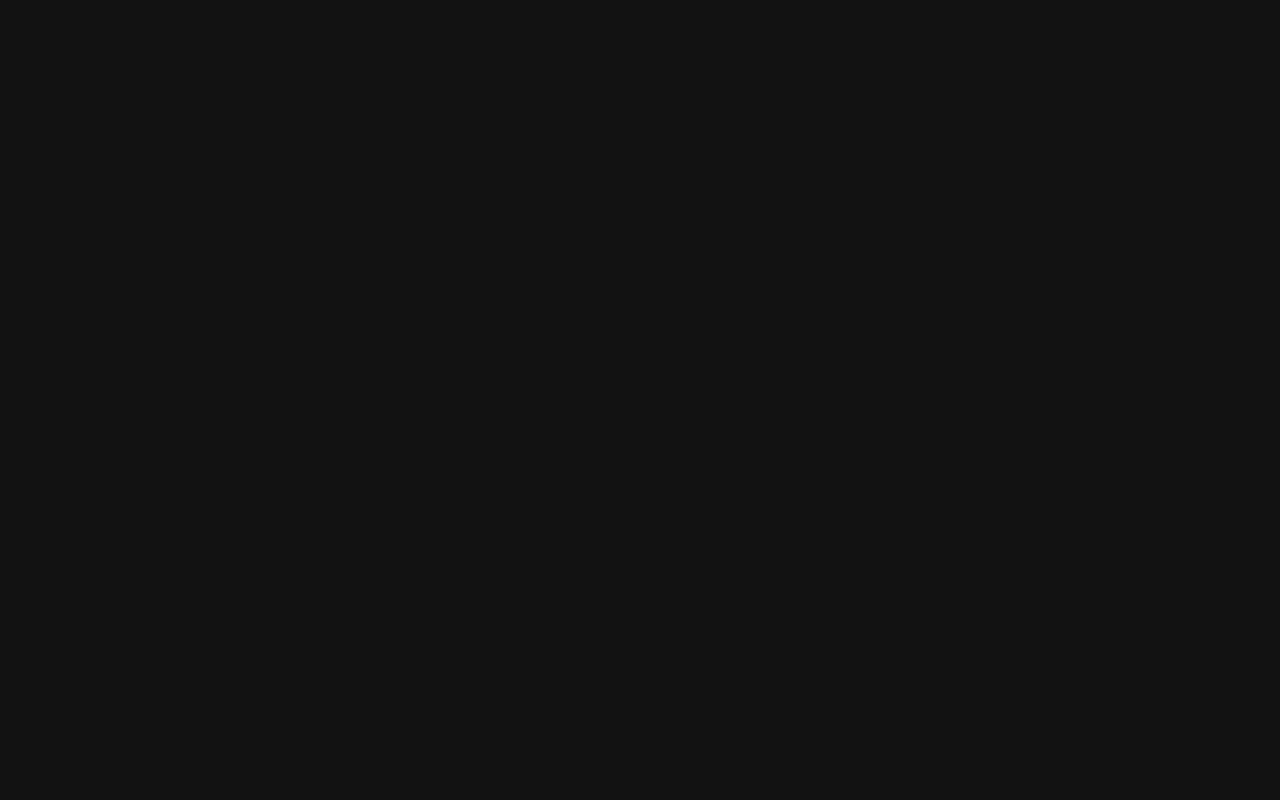
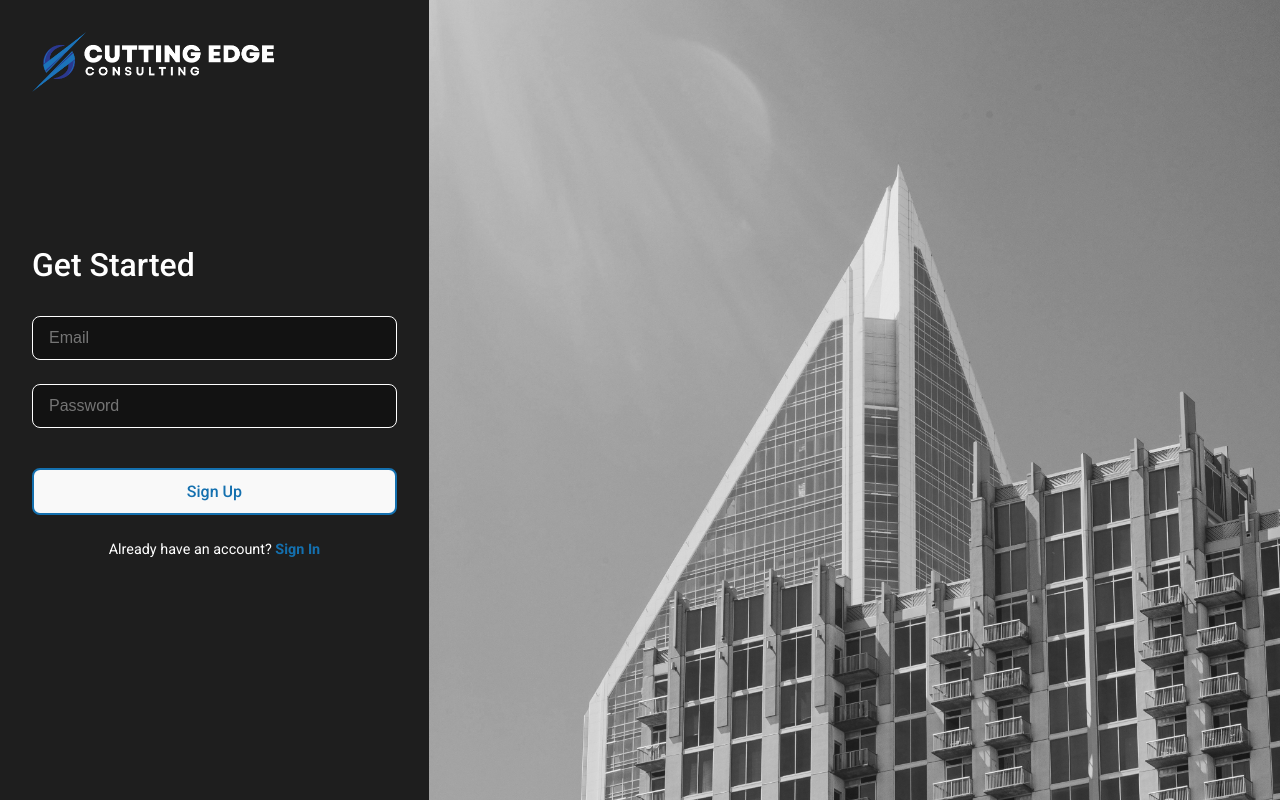
Before and after one commit to terccapital/cuttingedgeconsulting, a React (Vite) app: page /signup in a window 1280 px wide. Before the commit this address had no page. Built offline with nearby package versions, Linux system fonts and the light colour scheme.

Commit message:
login and signup pages built

```diff
--- a/src/App.jsx
+++ b/src/App.jsx
@@ -1,12 +1,16 @@
 import { Routes, Route } from "react-router-dom";
 import Home from "./pages/Home";
 import About from "./pages/About";
+import LoginPage from "./pages/LoginPage";
+import SignUpPage from "./pages/SignUpPage";
 
 function App() {
   return (
     <Routes>
       <Route path="/" element={<Home />} />
       <Route path="/about" element={<About />} />
+      <Route path="/login" element={<LoginPage />} />
+      <Route path="/signup" element={<SignUpPage />} />
     </Routes>
   );
 }
--- a/src/components/Navbar.jsx
+++ b/src/components/Navbar.jsx
@@ -16,13 +16,16 @@ const Navbar = () => {
 
       {/* Desktop Links (Hidden on Mobile) */}
       <ul className={`nav-links ${menuOpen ? "open" : ""}`}>
-        <li><a href="/">Home</a></li>
-        <li><a href="/about">About</a></li>
+        <li><Link to="/">Home</Link></li>
+        <li><Link to="/about">About</Link></li>
       </ul>
 
       {/* Right Side: Login & Hamburger */}
       <div className="nav-right">
-        <a href="#login" className="login-btn">Log In</a>
+        {/* Direct Link to Login Page */}
+        <Link to="/login" className="login-btn">
+          Log In
+        </Link>
 
         {/* Hamburger Menu (Only Visible on Mobile) */}
         <button className="hamburger" onClick={() => setMenuOpen(!menuOpen)}>
@@ -34,8 +37,9 @@ const Navbar = () => {
       {menuOpen && (
         <div className="mobile-menu">
           <ul>
-            <li><a href="/" onClick={() => setMenuOpen(false)}>Home</a></li>
-            <li><a href="/about" onClick={() => setMenuOpen(false)}>About</a></li>
+            <li><Link to="/" onClick={() => setMenuOpen(false)}>Home</Link></li>
+            <li><Link to="/about" onClick={() => setMenuOpen(false)}>About</Link></li>
+            <li><Link to="/login" onClick={() => setMenuOpen(false)}>Log In</Link></li>
           </ul>
         </div>
       )}
--- /dev/null
+++ b/src/pages/LoginPage.jsx
@@ -0,0 +1,58 @@
+import "../styles/LoginPage.css";
+import "../styles/Global.css";
+import { useState } from "react";
+
+const LoginPage = () => {
+  const [email, setEmail] = useState("");
+  const [password, setPassword] = useState("");
+
+  const handleSubmit = (e) => {
+    e.preventDefault();
+    console.log("Logging in with", { email, password });
+    // Add Supabase login logic here
+  };
+
+  return (
+    <div className="login-page">
+      {/* Left Section: Login */}
+      <div className="login-left">
+        <img src="/cec-logo-white.png" alt="CEC Logo" className="login-logo" />
+
+        <div className="login-container">
+          <h2 className="login-title">Welcome Back</h2>
+          <form onSubmit={handleSubmit}>
+            <input
+              type="email"
+              placeholder="Email"
+              value={email}
+              onChange={(e) => setEmail(e.target.value)}
+              className="login-input"
+              required
+            />
+            <input
+              type="password"
+              placeholder="Password"
+              value={password}
+              onChange={(e) => setPassword(e.target.value)}
+              className="login-input"
+              required
+            />
+            <button type="submit" className="login-button">
+              Log In
+            </button>
+          </form>
+
+          {/* Sign-Up Clause */}
+          <p className="signup-clause">
+            Don't have an account? <a href="/signup">Sign Up</a>
+          </p>
+        </div>
+      </div>
+
+      {/* Right Section: Image */}
+      <div className="login-right"></div>
+    </div>
+  );
+};
+
+export default LoginPage;
--- /dev/null
+++ b/src/pages/SignUpPage.jsx
@@ -0,0 +1,58 @@
+import "../styles/LoginPage.css";
+import "../styles/Global.css";
+import { useState } from "react";
+
+const SignUpPage = () => {
+  const [email, setEmail] = useState("");
+  const [password, setPassword] = useState("");
+
+  const handleSubmit = (e) => {
+    e.preventDefault();
+    console.log("Signing up with", { email, password });
+    // Placeholder for future signup logic
+  };
+
+  return (
+    <div className="login-page">
+      {/* Left Section: Sign Up */}
+      <div className="login-left">
+        <img src="/cec-logo-white.png" alt="CEC Logo" className="login-logo" />
+
+        <div className="login-container">
+          <h2 className="login-title">Get Started</h2>
+          <form onSubmit={handleSubmit}>
+            <input
+              type="email"
+              placeholder="Email"
+              value={email}
+              onChange={(e) => setEmail(e.target.value)}
+              className="login-input"
+              required
+            />
+            <input
+              type="password"
+              placeholder="Password"
+              value={password}
+              onChange={(e) => setPassword(e.target.value)}
+              className="login-input"
+              required
+            />
+            <button type="submit" className="login-button">
+              Sign Up
+            </button>
+          </form>
+
+          {/* Sign-In Clause */}
+          <p className="signup-clause">
+            Already have an account? <a href="/login">Sign In</a>
+          </p>
+        </div>
+      </div>
+
+      {/* Right Section: Image */}
+      <div className="signin-right"></div>
+    </div>
+  );
+};
+
+export default SignUpPage;
--- /dev/null
+++ b/src/styles/LoginPage.css
@@ -0,0 +1,149 @@
+/* Full Page Split Styling */
+.login-page {
+  display: flex;
+  flex-direction: row; /* Ensure horizontal layout */
+  height: 100vh;
+  width: 100vw;
+  background: #121212;
+  color: white;
+}
+
+/* Left Side - Login Section */
+.login-left {
+  flex: 0.3;
+  background: #1e1e1e;
+  display: flex;
+  flex-direction: column;
+  align-items: center;
+  justify-content: center;
+  padding: 3rem 2rem;
+  box-sizing: border-box;
+  position: relative;
+  height: 100vh; /* Ensure full height */
+}
+
+/* Logo Styling */
+.login-logo {
+  position: absolute;
+  top: 2rem;
+  left: 2rem;
+  height: 60px;
+}
+
+/* Form Styling */
+.login-container {
+  width: 100%;
+  max-width: 400px;
+  text-align: center;
+}
+
+.login-content {
+  display: flex;
+  flex-direction: column;
+  align-items: center;
+  justify-content: flex-start;  /* Align content to the top */
+  padding: 2rem;
+  gap: 1rem;  /* Space between elements */
+  margin-top: 2rem;  /* Adjust this to move content closer */
+}
+
+/* Title - Welcome Back */
+.login-title {
+  font-size: 2rem;
+  font-weight: 500;
+  color: white;
+  text-align: left;
+  margin-top: 1rem;  /* Reduce the margin to move it closer */
+}
+
+.login-input {
+  width: 100%;
+  padding: 12px 16px;
+  margin-bottom: 1.5rem;
+  border-radius: 8px;
+  border: 1px solid #ffffff;
+  background: #121212;
+  color: #ffffff;
+  font-size: 1rem;
+  box-sizing: border-box;
+}
+
+.login-button {
+  width: 100%;
+  padding: 12px;
+  font-size: 1rem;
+  border: 2px solid #1470AF;
+  color: #1470AF;
+  border-radius: 8px;
+  cursor: pointer;
+  transition: background 0.3s ease;
+  margin-top: 1rem;
+}
+
+.login-button:hover {
+  background: #1470AF;
+  color: white;
+}
+
+.signup-clause {
+  margin-top: 1.5rem;
+  font-size: 0.9rem;
+  color: #ffffff;
+}
+
+.signup-clause a {
+  color: #1470af;
+  text-decoration: none;
+  font-weight: 600;
+}
+
+.signup-clause a:hover {
+  text-decoration: underline;
+}
+
+/* Right Side - Image Section */
+.login-right {
+  flex: 0.7;
+  background: url('/nc-mountains-1.jpg') no-repeat center center/cover;
+  filter: grayscale(100%);
+  display: flex;
+  align-items: center;
+  justify-content: center;
+  height: 100vh; /* Ensures it fills the height */
+}
+
+.login-right:hover {
+  filter: grayscale(0%);
+}
+
+.signin-right {
+  flex: 0.7;
+  background: url('/Charlotte-Pic-2.jpg') no-repeat center center/cover;
+  filter: grayscale(100%);
+  display: flex;
+  align-items: center;
+  justify-content: center;
+  height: 100vh; /* Ensures it fills the height */
+}
+
+.signin-right:hover {
+  filter: grayscale(0%);
+}
+
+/* Mobile Responsive */
+@media (max-width: 768px) {
+  .login-page {
+    flex-direction: column; /* Stack for mobile */
+  }
+
+  .login-left, .login-right {
+    flex: 1;
+    width: 100%;
+  }
+
+  .login-logo {
+    top: 1rem;
+    left: 1rem;
+    height: 60px;
+  }
+}
```
Also changed, not shown: src/components/LoginModal.jsx (deleted, +0 -38 lines), src/styles/LoginModal.css (deleted, +0 -71 lines), public/Charlotte-Pic-2.jpg (added), public/nc-mountains-1.jpg (added).
